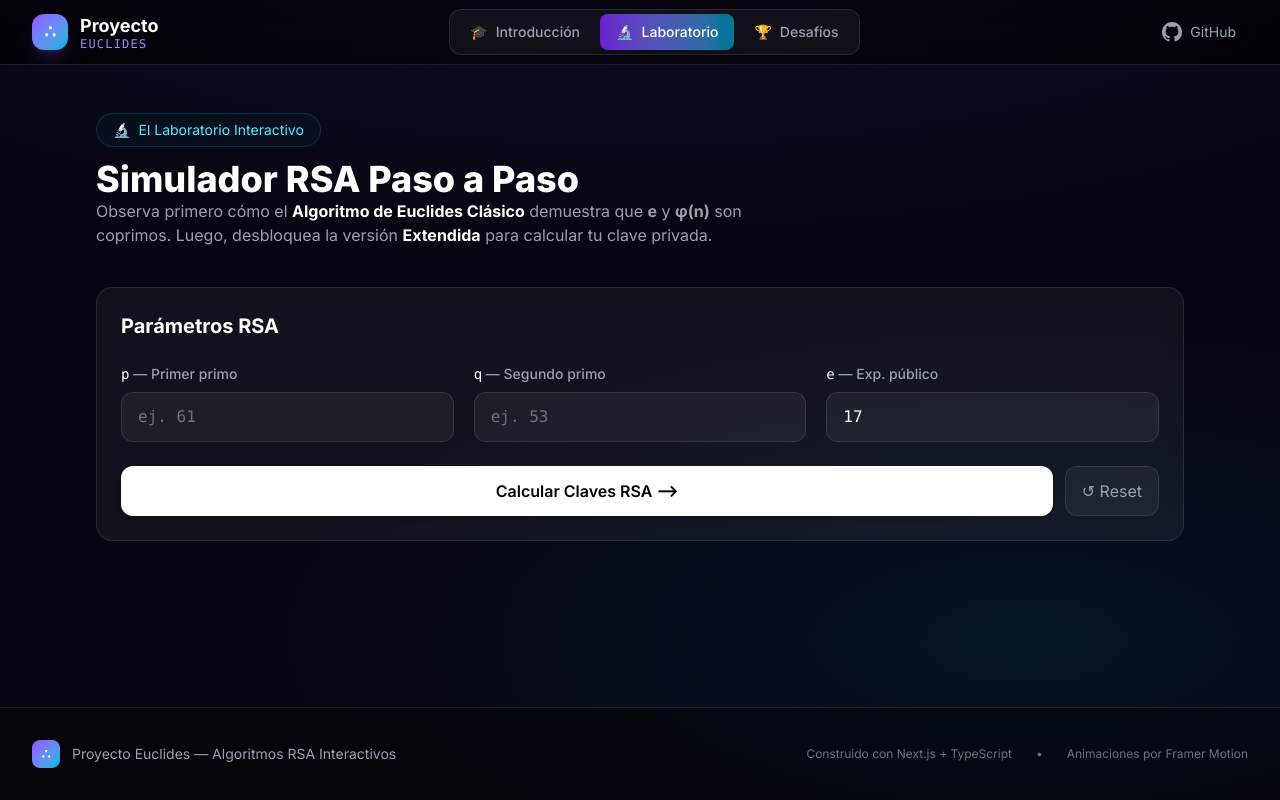
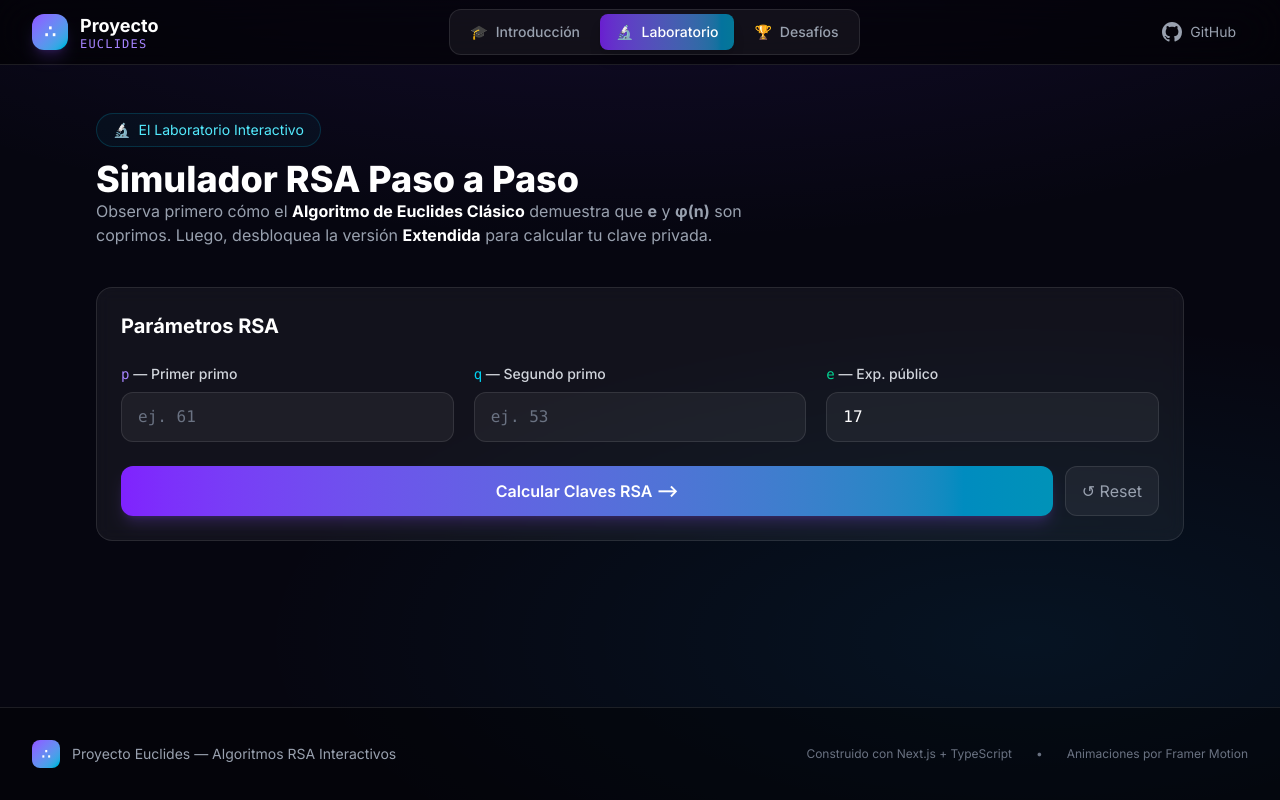
Before and after one commit to A-benites/proyecto_euclides, a Next.js app: page /lab in a window 1280 px wide. Built offline with nearby package versions, Linux system fonts and the light colour scheme.

Commit message:
style(lab): restore original vibrant colors

```diff
--- a/app/lab/page.tsx
+++ b/app/lab/page.tsx
@@ -92,12 +92,12 @@ export default function LabPage() {
               }}
             >
               {[
-                { label: "p", value: keys.p.toString() },
-                { label: "q", value: keys.q.toString() },
-                { label: "n = p·q", value: keys.n.toString() },
-                { label: "φ(n)", value: keys.phi.toString() },
-                { label: "e (público)", value: keys.e.toString() },
-              ].map(({ label, value }) => (
+                { label: "p", value: keys.p.toString(), color: "text-violet-400" },
+                { label: "q", value: keys.q.toString(), color: "text-cyan-400" },
+                { label: "n = p·q", value: keys.n.toString(), color: "text-blue-400" },
+                { label: "φ(n)", value: keys.phi.toString(), color: "text-pink-400" },
+                { label: "e (público)", value: keys.e.toString(), color: "text-emerald-400" },
+              ].map(({ label, value, color }) => (
                 <motion.div
                   key={label}
                   variants={{
@@ -106,7 +106,7 @@ export default function LabPage() {
                   }}
                   className="rounded-xl border border-white/10 bg-black/40 p-4 text-center shadow-lg backdrop-blur-md transition-colors"
                 >
-                  <div className="font-mono text-xs text-gray-400 mb-1">{label}</div>
+                  <div className={`font-mono text-xs ${color} mb-1 opacity-90`}>{label}</div>
                   <div className="font-mono text-lg font-medium text-white truncate" title={value}>{value}</div>
                 </motion.div>
               ))}
--- a/components/lab/LabInputForm.tsx
+++ b/components/lab/LabInputForm.tsx
@@ -105,8 +105,8 @@ export default function LabInputForm({ onResult, onReset }: LabInputFormProps) {
       <div className="grid gap-5 sm:grid-cols-3">
         {/* p */}
         <div>
-          <label className="mb-2 block text-sm font-medium text-gray-400">
-            <span className="font-mono text-white">p</span> — Primer primo
+          <label className="mb-2 block text-sm font-medium text-gray-300">
+            <span className="font-mono text-violet-400">p</span> — Primer primo
           </label>
           <input
             type="text"
@@ -121,8 +121,8 @@ export default function LabInputForm({ onResult, onReset }: LabInputFormProps) {
 
         {/* q */}
         <div>
-          <label className="mb-2 block text-sm font-medium text-gray-400">
-            <span className="font-mono text-white">q</span> — Segundo primo
+          <label className="mb-2 block text-sm font-medium text-gray-300">
+            <span className="font-mono text-cyan-400">q</span> — Segundo primo
           </label>
           <input
             type="text"
@@ -137,8 +137,8 @@ export default function LabInputForm({ onResult, onReset }: LabInputFormProps) {
 
         {/* e */}
         <div>
-          <label className="mb-2 block text-sm font-medium text-gray-400">
-            <span className="font-mono text-white">e</span> — Exp. público
+          <label className="mb-2 block text-sm font-medium text-gray-300">
+            <span className="font-mono text-emerald-400">e</span> — Exp. público
           </label>
           <input
             type="text"
@@ -179,7 +179,7 @@ export default function LabInputForm({ onResult, onReset }: LabInputFormProps) {
           disabled={loading}
           whileHover={{ scale: 1.02 }}
           whileTap={{ scale: 0.98 }}
-          className="flex-1 rounded-xl bg-white px-6 py-3 font-semibold text-black shadow-md hover:bg-gray-200 disabled:opacity-50 transition-all duration-200"
+          className="flex-1 rounded-xl bg-gradient-to-r from-violet-600 to-cyan-600 px-6 py-3 font-semibold text-white shadow-lg shadow-violet-500/20 hover:shadow-violet-500/40 disabled:opacity-50 transition-all duration-200"
         >
           {loading ? "Calculando..." : "Calcular Claves RSA ⟶"}
         </motion.button>
--- a/components/lab/StepTable.tsx
+++ b/components/lab/StepTable.tsx
@@ -10,14 +10,14 @@ interface StepTableProps {
   mode: "normal" | "extended";
 }
 
-// Colores puramente neutros (estilo Vercel/Next.js clean UI)
+// Colores vibrantes originales
 const COL_COLORS = {
-  a: "text-gray-300 font-medium",
-  b: "text-gray-300 font-medium",
-  q: "text-gray-400 font-medium",
-  r: "text-white font-semibold",
-  x: "text-gray-200 font-semibold",
-  y: "text-gray-400 font-semibold",
+  a: "text-violet-400 font-medium",
+  b: "text-cyan-400 font-medium",
+  q: "text-emerald-400 font-medium",
+  r: "text-pink-400 font-semibold",
+  x: "text-amber-400 font-semibold",
+  y: "text-blue-400 font-semibold",
 };
 
 export default function StepTable({ steps, currentStep, mode }: StepTableProps) {
@@ -91,7 +91,7 @@ export default function StepTable({ steps, currentStep, mode }: StepTableProps)
                         {step.remainder.toString()}
                       </span>
                       {step.remainder !== 0n && idx < visibleSteps.length - 1 && mode === "normal" && (
-                        <motion.span initial={{ opacity: 0, x: -5 }} animate={{ opacity: 1, x: 0 }} className="flex items-center text-xs text-gray-400">
+                        <motion.span initial={{ opacity: 0, x: -5 }} animate={{ opacity: 1, x: 0 }} className="flex items-center text-xs text-pink-400/80">
                           <ArrowRight className="w-3 h-3 mx-1" /> b&#8320;{idx + 2}
                         </motion.span>
                       )}
```
